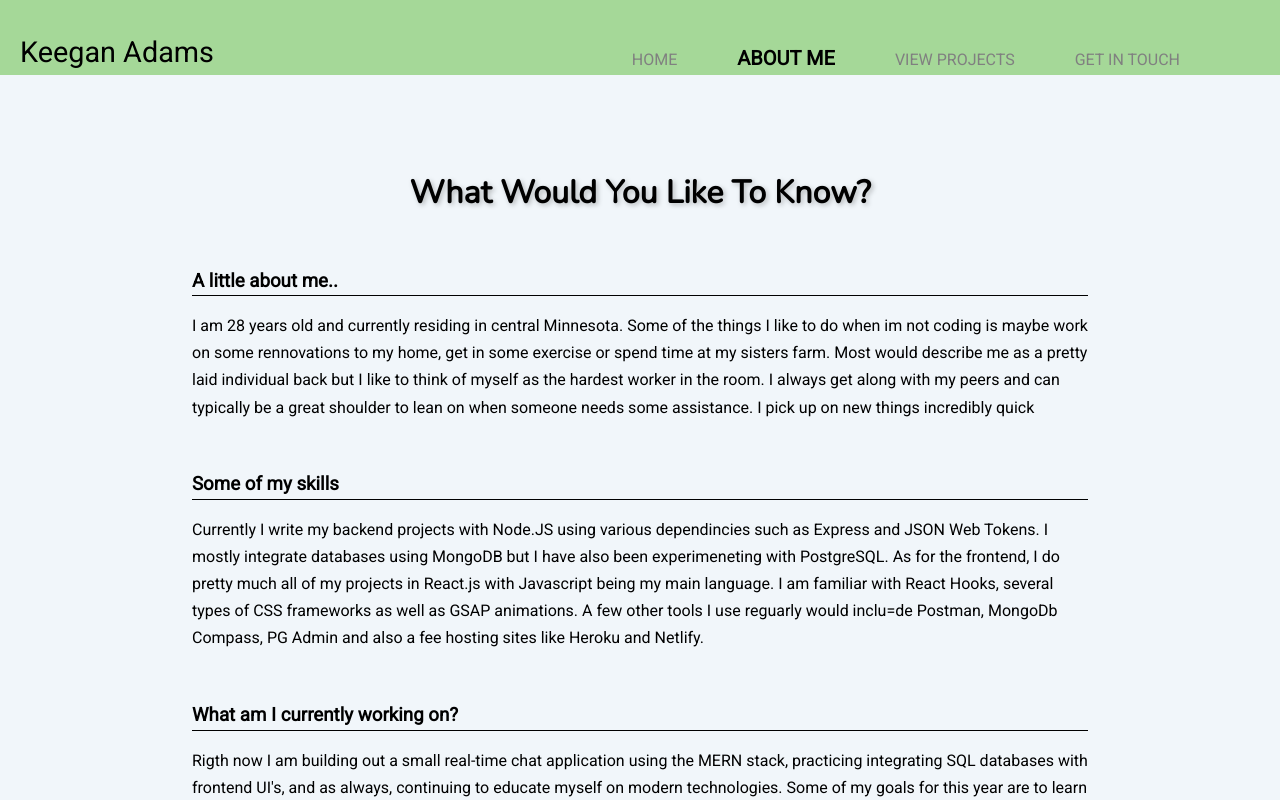
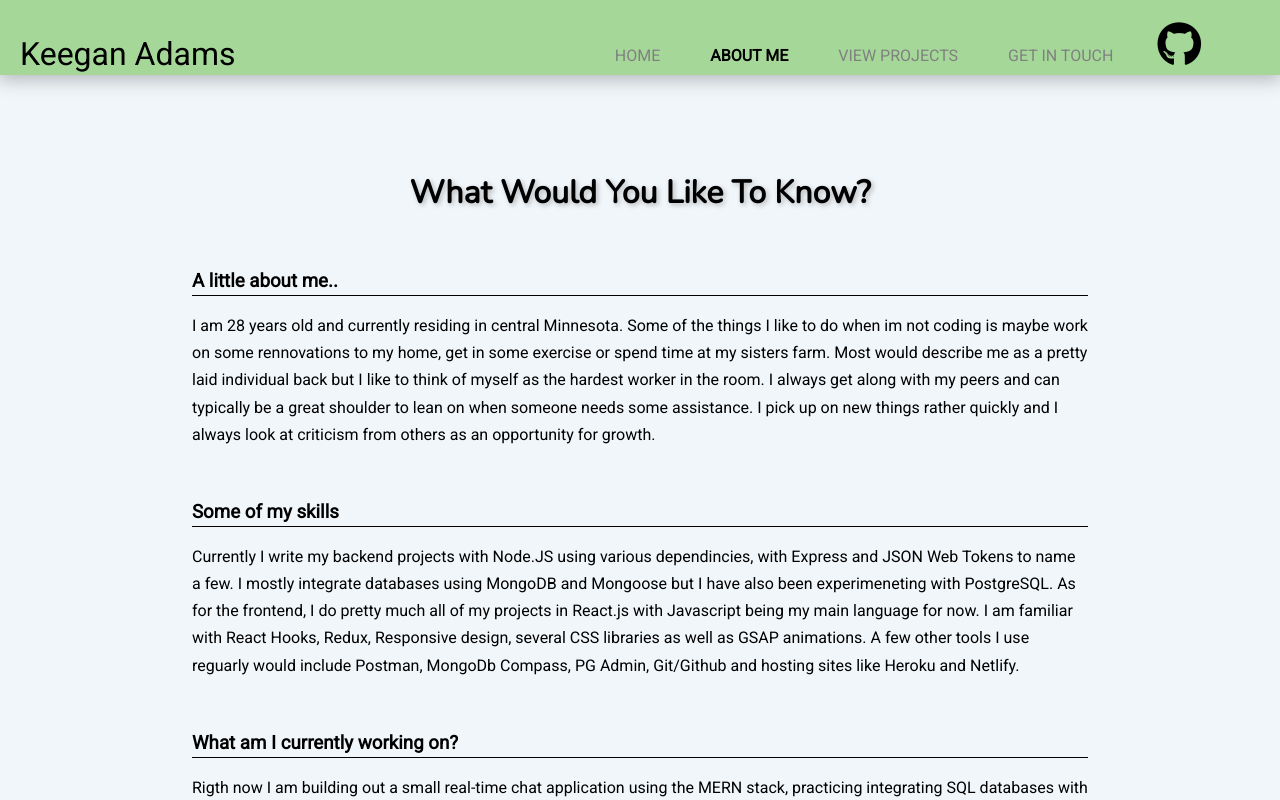
Before and after one commit to KeeganA217/portfolio-project, a React (Create React App) app: page /about in a window 1280 px wide. Shown: the top 800 px of the page. Built offline with nearby package versions, Linux system fonts and the light colour scheme.

Commit message:
ready to deploy

```diff
--- a/package.json
+++ b/package.json
@@ -7,6 +7,7 @@
     "@testing-library/react": "^9.5.0",
     "@testing-library/user-event": "^7.2.1",
     "emailjs-com": "^2.6.3",
+    "express": "^4.17.1",
     "gsap": "^3.5.1",
     "react": "^16.13.1",
     "react-dom": "^16.13.1",
--- a/src/App.css
+++ b/src/App.css
@@ -14,17 +14,18 @@ header {
   height: 75px;
   width: 100%;
   background-color: var(--accent-color);
+  box-shadow: 0px 3px 17px 2px rgba(0, 0, 0, 0.25);
 }
 
 ul {
   list-style: none;
   float: right;
-  margin-right: 100px;
+  margin-right: 75px;
 }
 
 li {
   display: inline-block;
-  margin-left: 60px;
+  margin-left: 50px;
   padding-top: 30px;
   position: relative;
   color: gray;
@@ -39,6 +40,19 @@ a {
 a:hover {
   cursor: pointer;
   color: #424949;
+}
+
+.nav-icon {
+  margin-left: 40px;
+  color: black;
+  font-size: 45px;
+  padding: 0 4px;
+}
+
+.nav-icon:hover {
+  background-color: black;
+  border-radius: 5px;
+  color: var(--accent-color);
 }
 
 .header a::before {
@@ -61,7 +75,7 @@ a:hover {
   top: 35px;
   left: 20px;
   color: black;
-  font-size: 1.8rem;
+  font-size: 2rem;
   float: left;
 }
 
@@ -245,7 +259,7 @@ textarea {
 }
 
 .project p {
-  margin: 5rem 0 3rem 2rem;
+  margin: 5rem 0 2rem 2rem;
 }
 
 .project-right a {
--- a/src/components/layout/Navbar.js
+++ b/src/components/layout/Navbar.js
@@ -24,7 +24,7 @@ const Navbar = () => {
   return (
     <header className="header" id="navabr">
       <div className="logo" ref={logo}>
-        <span className="initials">Keegan Adams</span>
+        <span>Keegan Adams</span>
       </div>
       <ul>
         <li className="change">
@@ -34,7 +34,6 @@ const Navbar = () => {
             activeStyle={{
               fontWeight: "bold",
               color: "black",
-              fontSize: "20px",
             }}
           >
             Home
@@ -47,7 +46,6 @@ const Navbar = () => {
             activeStyle={{
               fontWeight: "bold",
               color: "black",
-              fontSize: "20px",
             }}
           >
             About Me
@@ -60,7 +58,6 @@ const Navbar = () => {
             activeStyle={{
               fontWeight: "bold",
               color: "black",
-              fontSize: "20px",
             }}
           >
             View Projects
@@ -72,12 +69,19 @@ const Navbar = () => {
             activeStyle={{
               fontWeight: "bold",
               color: "black",
-              fontSize: "20px",
             }}
           >
             Get in Touch
           </NavLink>
         </li>
+        <a
+          href="https://github.com/KeeganA217"
+          target="_blank"
+          rel="noopener noreferrer"
+          className="nav-icon"
+        >
+          <i className="fab fa-github"></i>
+        </a>
       </ul>
     </header>
   );
--- a/src/components/pages/about.js
+++ b/src/components/pages/about.js
@@ -53,19 +53,21 @@ const Home = () => {
             back but I like to think of myself as the hardest worker in the
             room. I always get along with my peers and can typically be a great
             shoulder to lean on when someone needs some assistance. I pick up on
-            new things incredibly quick
+            new things rather quickly and I always look at criticism from others
+            as an opportunity for growth.
           </p>
           <h3 className="about-title-1">Some of my skills</h3>
           <p>
             Currently I write my backend projects with Node.JS using various
-            dependincies such as Express and JSON Web Tokens. I mostly integrate
-            databases using MongoDB but I have also been experimeneting with
-            PostgreSQL. As for the frontend, I do pretty much all of my projects
-            in React.js with Javascript being my main language. I am familiar
-            with React Hooks, several types of CSS frameworks as well as GSAP
-            animations. A few other tools I use reguarly would inclu=de Postman,
-            MongoDb Compass, PG Admin and also a fee hosting sites like Heroku
-            and Netlify.
+            dependincies, with Express and JSON Web Tokens to name a few. I
+            mostly integrate databases using MongoDB and Mongoose but I have
+            also been experimeneting with PostgreSQL. As for the frontend, I do
+            pretty much all of my projects in React.js with Javascript being my
+            main language for now. I am familiar with React Hooks, Redux,
+            Responsive design, several CSS libraries as well as GSAP animations.
+            A few other tools I use reguarly would include Postman, MongoDb
+            Compass, PG Admin, Git/Github and hosting sites like Heroku and
+            Netlify.
           </p>
           <h3 className="about-title-1">What am I currently working on?</h3>
           <p>
@@ -85,10 +87,10 @@ const Home = () => {
         <img src="/images/React.png" alt="React" className="icon" />
         <img src="/images/Node.png" alt="Node.js" className="icon" />
         <img src="/images/Mongo.png" alt="MongoDB" className="icon" />
+        <img src="/images/postgres.png" alt="PostgreSQL" className="icon" />
         <img src="/images/Bootstrap.png" alt="Bootstrap" className="icon" />
         <img src="/images/Materialize.png" alt="Materialize" className="icon" />
         <img src="/images/gsap.png" alt="Greensock" className="icon" />
-        <img src="/images/postgres.png" alt="PostgreSQL" className="icon" />
       </div>
     </div>
   );
--- a/src/components/pages/contact.js
+++ b/src/components/pages/contact.js
@@ -34,7 +34,7 @@ const Contact = () => {
     gsap.from(".card", {
       opacity: 0,
       duration: 1.5,
-      x: 200,
+      y: 200,
       ease: "power1",
     });
   }, []);
@@ -63,9 +63,9 @@ const Contact = () => {
               >
                 <i className="fab fa-github social"></i>
               </a>
-              <a href="/#" target="_blank" rel="noopener noreferrer">
+              {/* <a href="/#" target="_blank" rel="noopener noreferrer">
                 <i className="fab fa-linkedin social"></i>
-              </a>
+              </a> */}
             </p>
           </div>
         </div>
@@ -78,7 +78,6 @@ const Contact = () => {
               placeholder="Name"
               required
               className="input-item"
-              autoComplete="chrome-off"
             />
             <input
               type="text"
@@ -86,7 +85,6 @@ const Contact = () => {
               placeholder="Email"
               required
               className="input-item"
-              autoComplete="chrome-off"
             />
             <textarea
               name="message"
```
Also changed, not shown: Server.js (added, +15 -0 lines), 1 other file (tests, documents, lock files or other folders).
